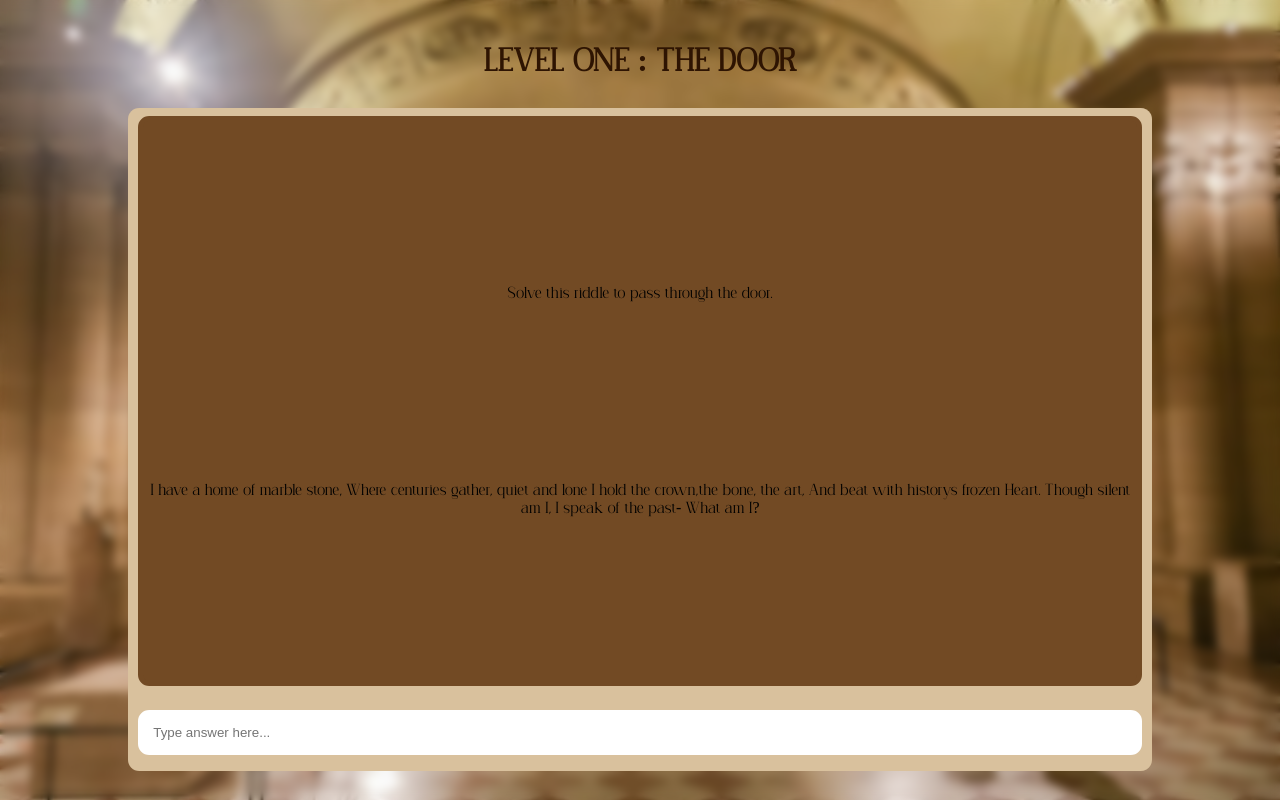
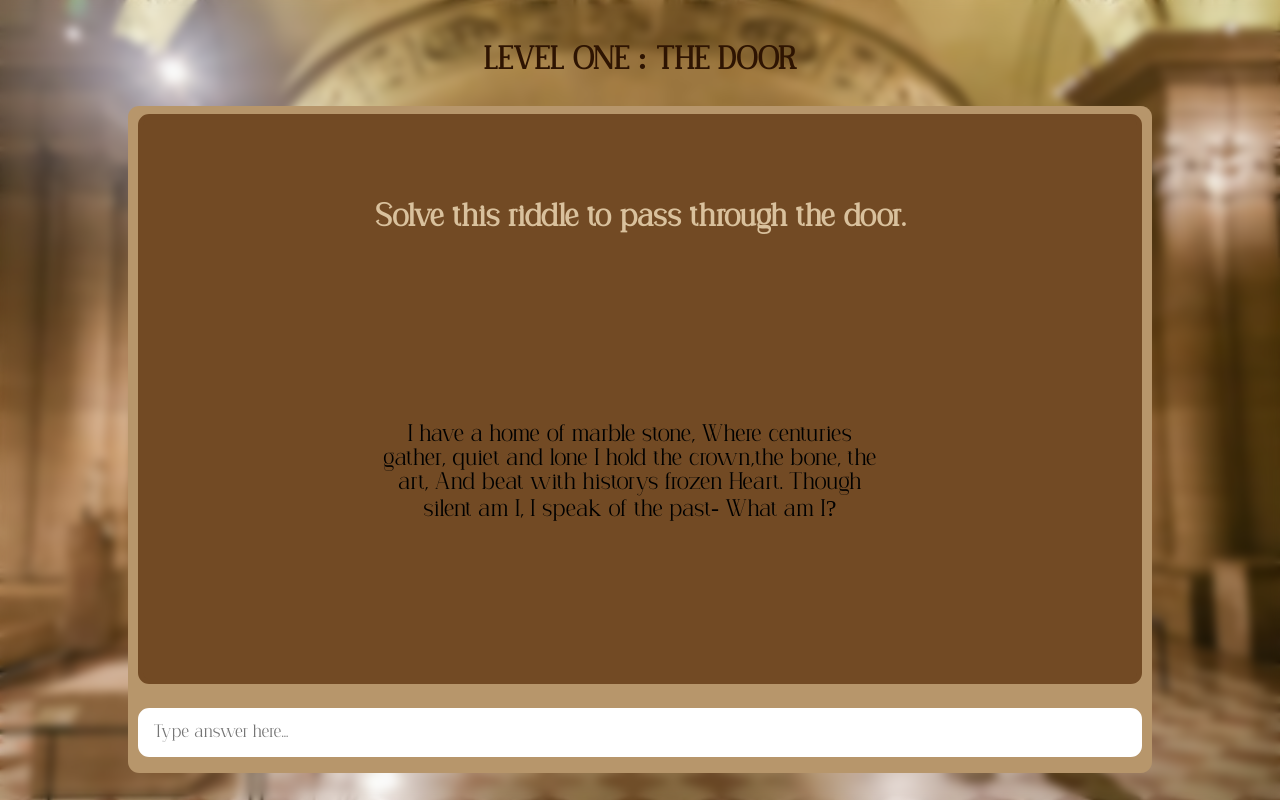
Before and after one commit to cander465-ai/ejs_puzzle_game, a Node server app: page /play/1 in a window 1280 px wide. Run offline with Node 20, Linux system fonts and the light colour scheme.

Commit message:
Style fixes and alterations
Basically just cleaned it up and made it look real pretty.

```diff
--- a/public/styles.css
+++ b/public/styles.css
@@ -147,7 +147,7 @@
 }
 
 .game-box { /* the rectangle in the middle of each page containing the game*/
-    background-color: var(--secondary);
+    background-color: var(--extra-lighter);
     border: 5px solid rgba(0);
     border-radius: 1cap;
     display: flex;
@@ -201,8 +201,29 @@ input[type="text"] {
     border: none;
     background: transparent;
     padding: 10px;
+    font-family: "Font 91";
+    font-size: large;
 }
 
+input[type="text"]:focus {
+    border: none;
+    outline: none;
+}
+.level-objective{
+    font-size: xx-large;
+    font-weight: bold;
+    margin-top: -4vw;
+    color: var(--secondary);
+}
+.level-main{
+    text-align: center;
+    font-size: x-large;
+    display: flex;
+    width: 40vw;
+    justify-content: center;
+    align-items: center;
+    margin-left: 18vw;
+}
 .level-header {
     color: var(--text);
 
```
